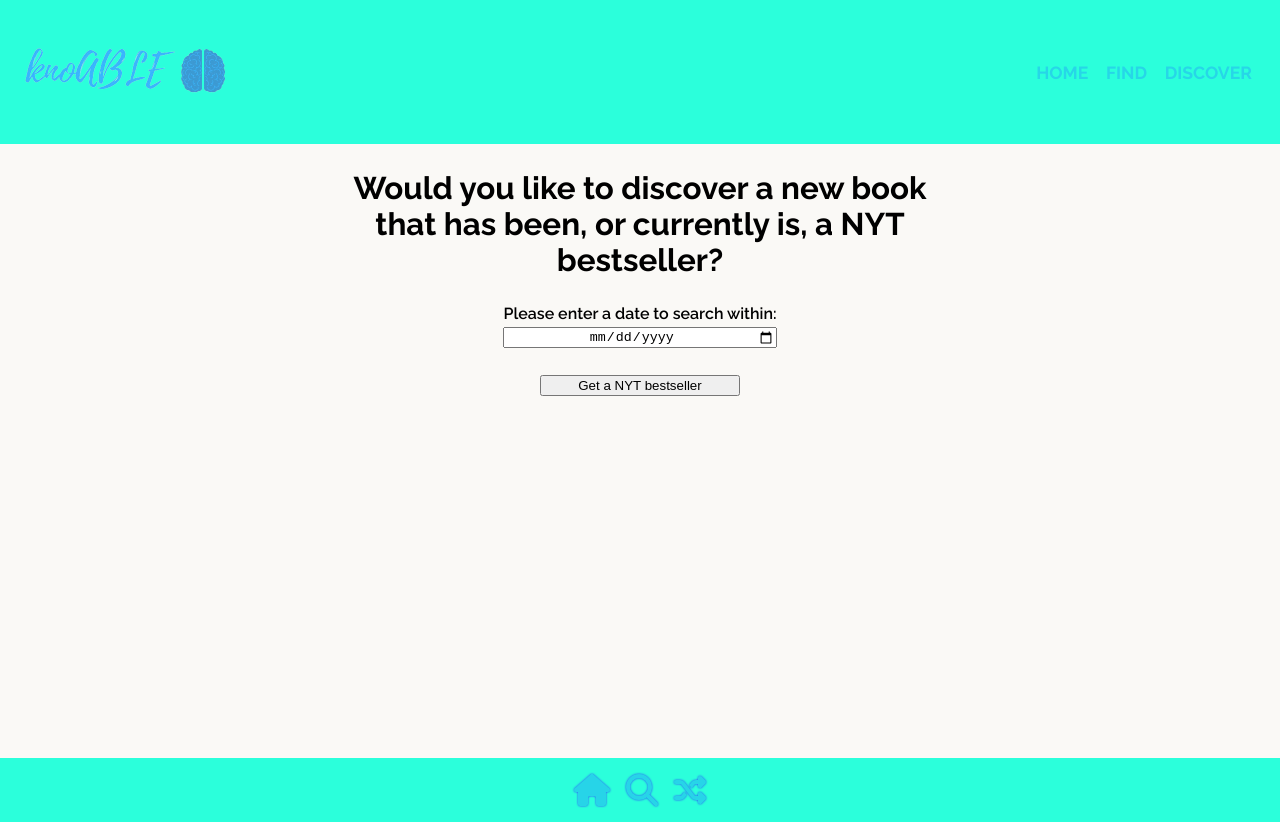
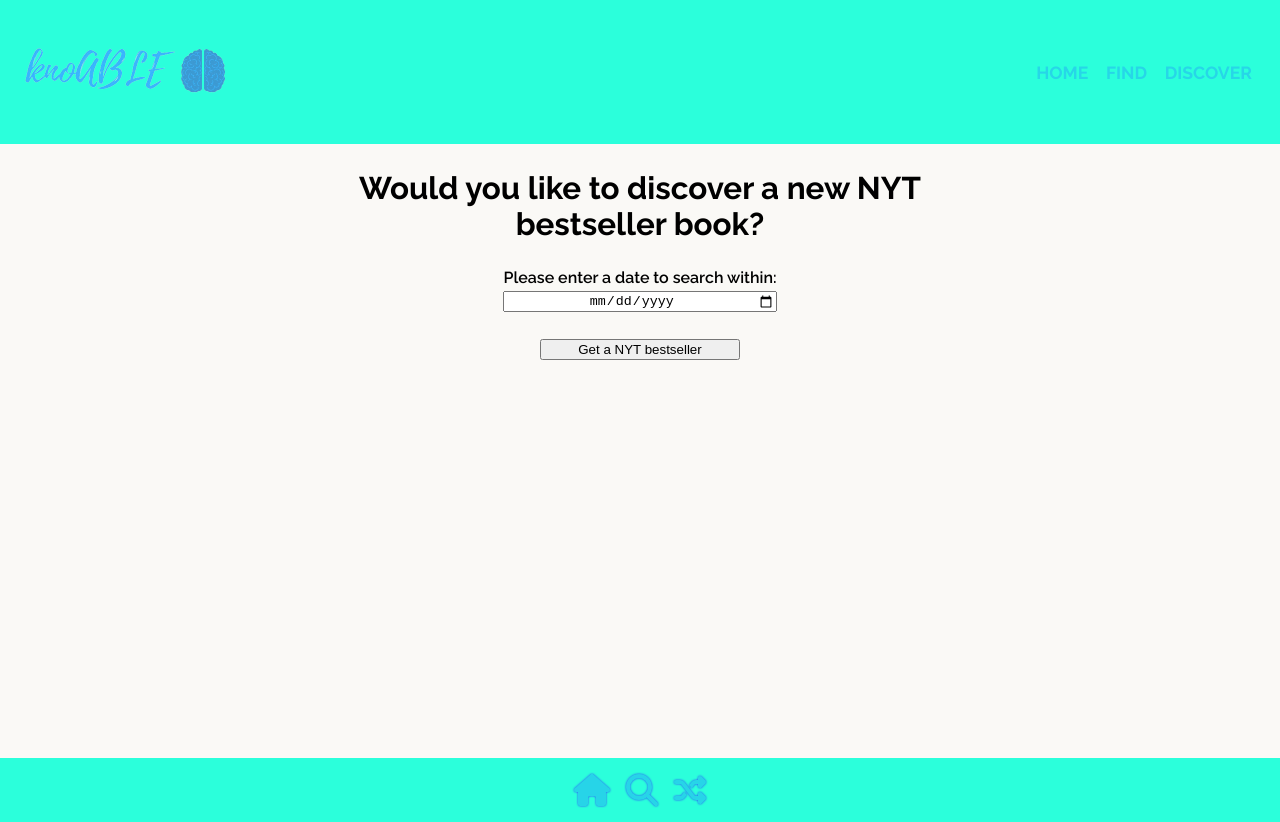
Before and after one commit to AlishaSo/knoABLE, a React (Create React App) app: page /discover in a window 1280 px wide. Built offline with nearby package versions, Linux system fonts and the light colour scheme; no server answers.

Commit message:
Change the header text to be less wordy

```diff
--- a/src/components/Discover.jsx
+++ b/src/components/Discover.jsx
@@ -21,7 +21,7 @@ export default function Discover() {
 
   return (
     <div className='discover-div'>
-      <h2>Would you like to discover a new book that has been, or currently is, a NYT bestseller?</h2>
+      <h2>Would you like to discover a new NYT bestseller book?</h2>
       <form onSubmit={handleSubmit}>
         <label>Please enter a date to search within: </label>
         <input
```
